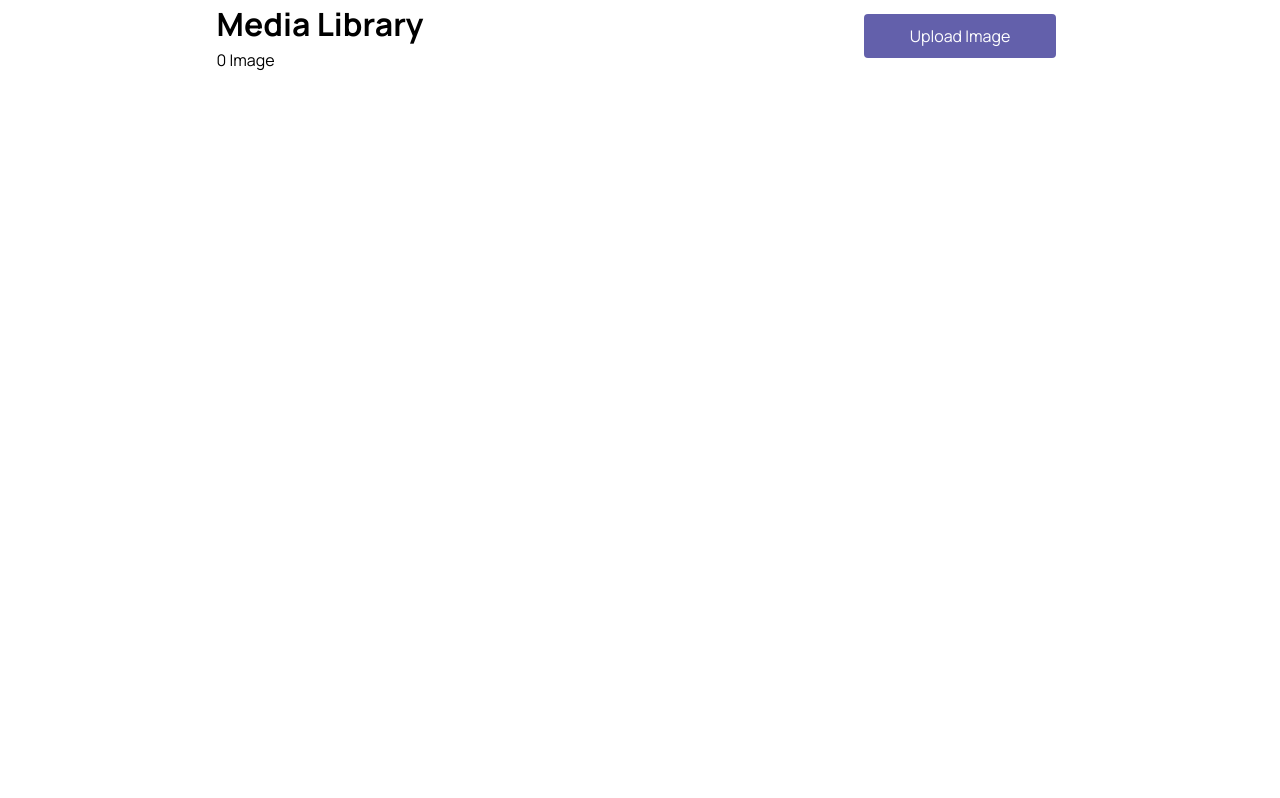
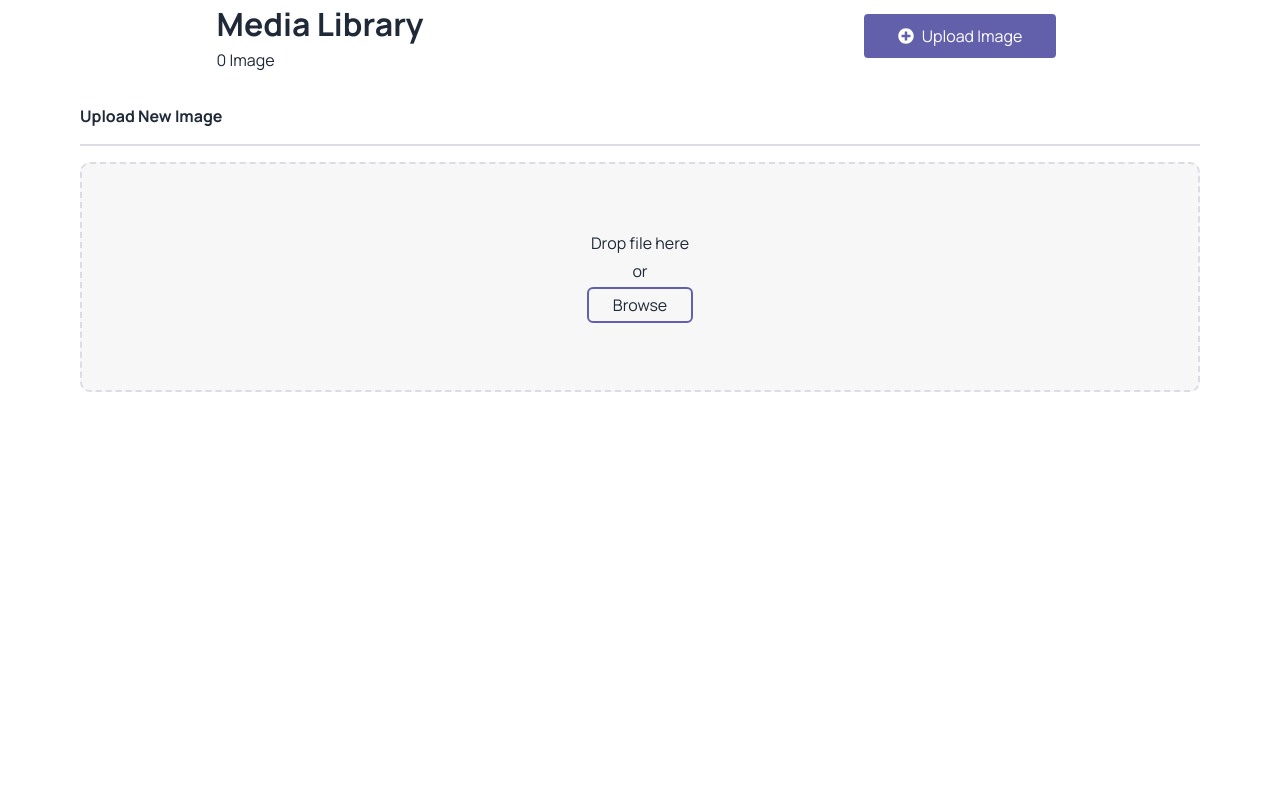
Before and after one commit to techtobit/SDE-1, a React (Vite) app: page / in a window 1280 px wide. Shown: the top 798 px of the page. Built offline with nearby package versions, Linux system fonts and the light colour scheme.

Commit message:
input ui done

```diff
--- a/package.json
+++ b/package.json
@@ -9,9 +9,11 @@
     "preview": "vite preview"
   },
   "dependencies": {
+    "daisyui": "^2.38.1",
     "react": "^18.2.0",
     "react-dom": "^18.2.0",
     "react-hook-form": "^7.39.1",
+    "react-icons": "^4.6.0",
     "react-phone-number-input": "^3.2.12",
     "react-router-dom": "^6.4.3"
   },
--- a/src/App.scss
+++ b/src/App.scss
@@ -14,6 +14,7 @@ $primary : #6360AB;
 $secondary : #444278;
 $accent : #ffff;
 $light : #DCDCE4;
+$gary : #F7F7F7;
 $black : #000000;
 
 // theme sizes
@@ -106,3 +107,44 @@ input:focus{
 .right-side{
 
 }
+
+
+// File Upload Section
+.upload-container{
+  min-width: 380px;
+  min-height: 230px;
+  background-color: $gary;
+  border: 2px dashed $light;
+  border-radius: 10px;
+
+
+  .file-inputs{
+    min-height: 100px;
+    position: relative;
+    .input-field{
+      position: relative;
+      z-index: 2;
+      opacity: 0;
+    }
+    .browse-input-btn{
+      position: absolute;
+      top: 0;
+      bottom: 0;
+      left:  0;
+      width: 100%;
+      height: 100%;
+
+      z-index: 1;
+      cursor: pointer;
+
+      .brows-btn{
+      border: 2px solid $primary;
+      }
+
+      }
+    // .browse-input-btn:hover{
+    //   background-color: $secondary;
+    //   color: $accent;
+    // }
+  }
+}
--- /dev/null
+++ b/src/Components/Pages/FileUpload.jsx
@@ -0,0 +1,24 @@
+import React from 'react';
+import '../../App.scss';
+
+const FileUpload = () => {
+ return (
+  <div className='sections px-20 '>
+   <div className="py-4">
+    <p className="section-title py-4 border-b-2 border-white-100 font-bold">Upload New Image</p>
+   </div>
+   <div className="upload-container flex justify-center items-center flex-col ">
+    <div className="file-inputs flex justify-center">
+     <input type="file" className='input-field' />
+     <div className="browse-input-btn flex justify-center items-center flex-col gap-1">
+      <p>Drop file here</p>
+      <p>or</p>
+      <button className='brows-btn px-6 py-1 rounded-md cursor-pointer hover:bg-blue-100 hover:text-white-200'>Browse</button>
+     </div>
+    </div>
+   </div>
+  </div>
+ );
+};
+
+export default FileUpload;
--- a/src/Components/Pages/MediaLibrary.jsx
+++ b/src/Components/Pages/MediaLibrary.jsx
@@ -1,4 +1,6 @@
 import React from 'react';
+import { FaPlusCircle } from "react-icons/fa";
+import FileUpload from './FileUpload';
 
 const MediaLibrary = () => {
  return (
@@ -8,10 +10,11 @@ const MediaLibrary = () => {
      <h2>Media Library</h2>
      <p>0 Image</p>
     </div>
-    <div className="right-heading">
-     <button className='w-48 h-11 bg-blue-200 rounded text-white-200'>Upload Image</button>
+    <div className="right-heading ">
+     <button className='w-48 h-11 bg-blue-200 rounded text-white-200 flex items-center justify-center'><span className='pr-2'> <FaPlusCircle /></span> Upload Image</button>
     </div>
    </div>
+   <FileUpload></FileUpload>
   </div>
  );
 };
--- a/tailwind.config.cjs
+++ b/tailwind.config.cjs
@@ -21,5 +21,5 @@ module.exports = {
       }
     },
   },
-  plugins: [],
+  plugins: [require("daisyui")],
 }
```
Also changed, not shown: 1 other file (tests, documents, lock files or other folders).
